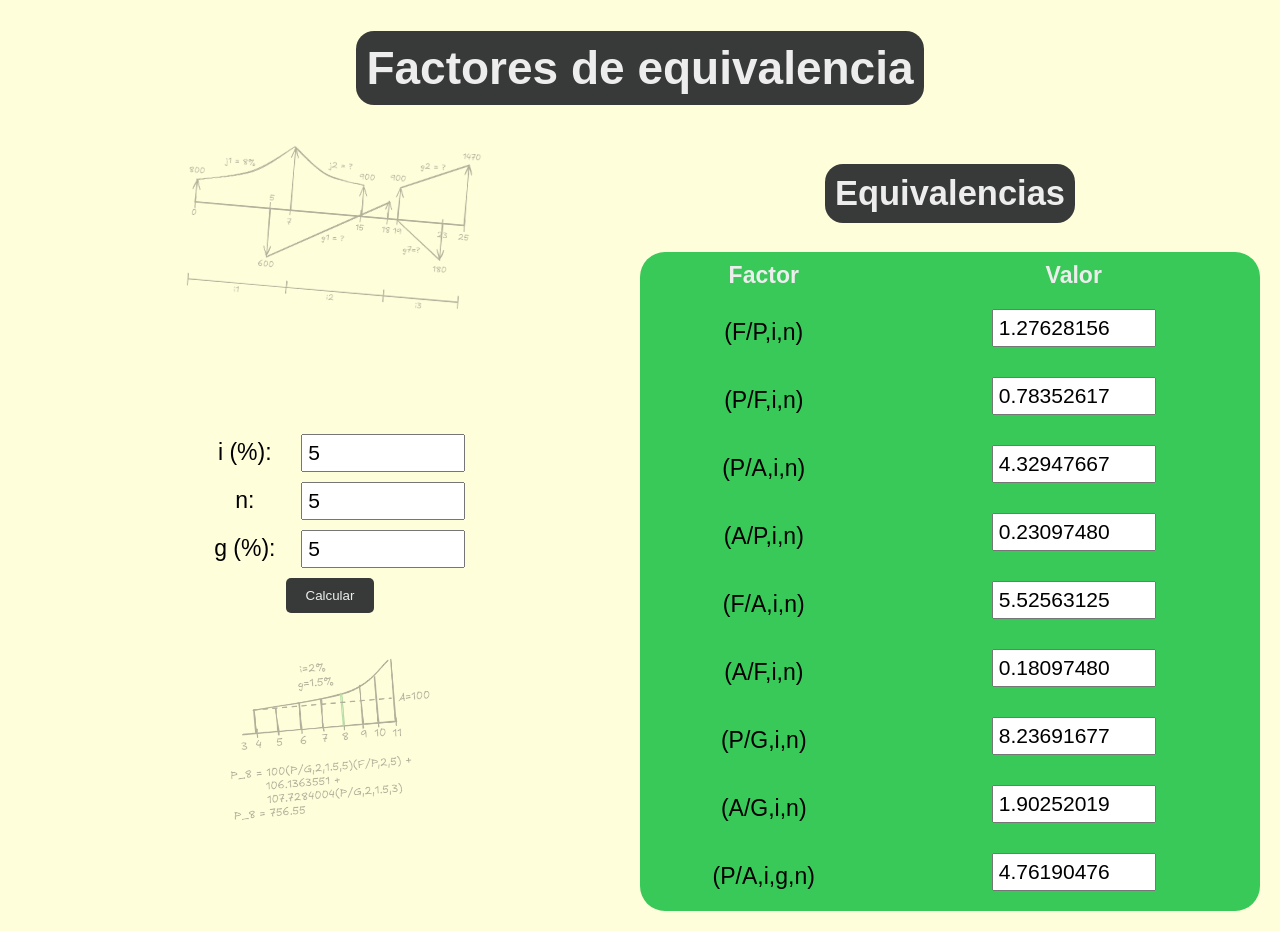
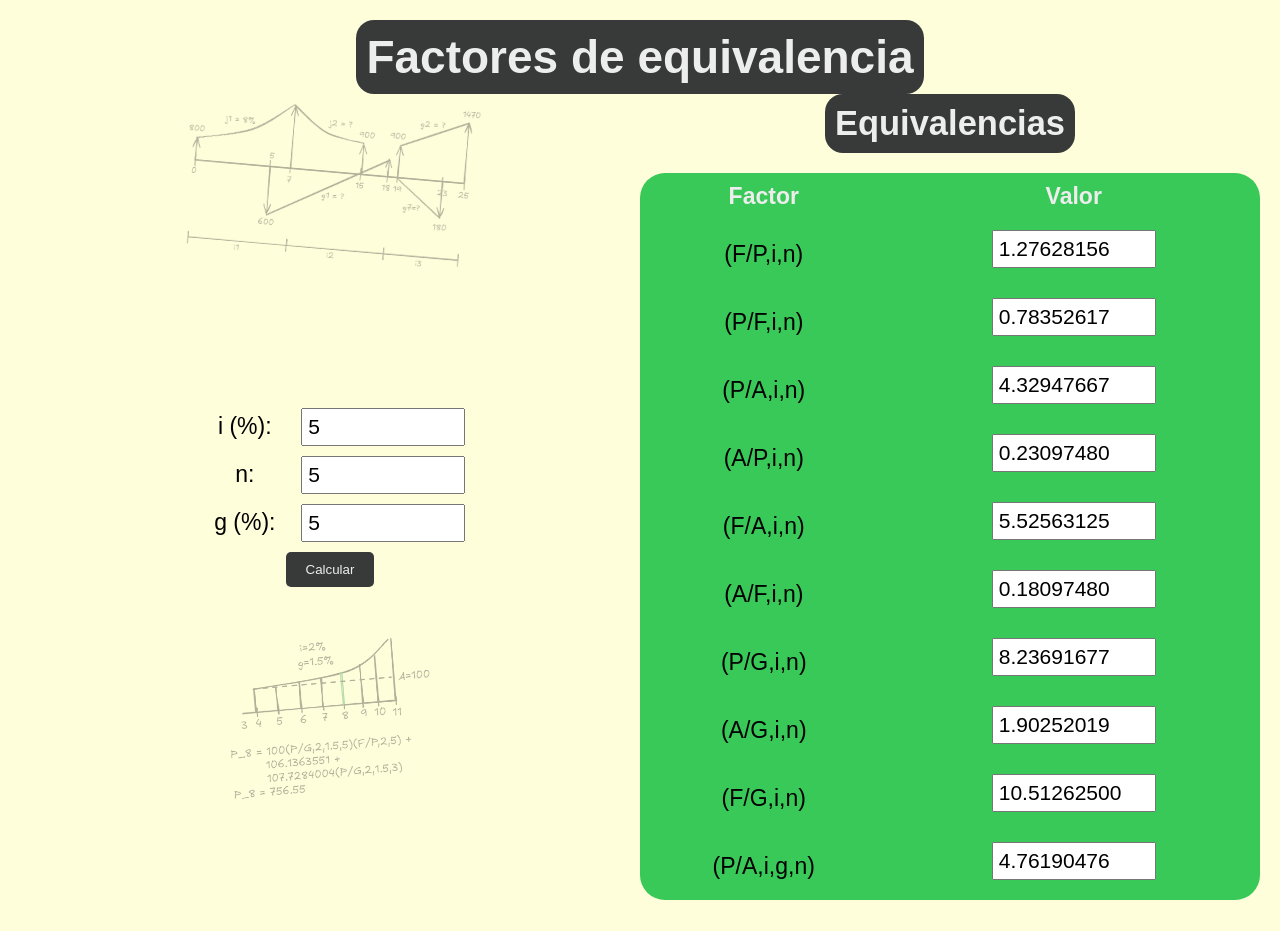
Before and after one commit to DiegoCChumbi/CalcFactoresEquivalenciaEconomicos, a plain HTML site: page index.html in a window 1280 px wide. Both pictures are taken after typing "5", "5", "5" into the empty fields and a click on the input "Calcular". Drawn offline with Linux system fonts and the light colour scheme.

Commit message:
Se ha agregado F/G

```diff
--- a/equivalencias.js
+++ b/equivalencias.js
@@ -15,21 +15,21 @@ document.getElementById("input").addEventListener('submit', function(event) {
     const equivalencia6 = i / ((1 + i) ** n - 1); // (A/F,i,n)
     const equivalencia7 = ((1+i)**n - (i*n) - 1)/((i**2) * (1+i)**n); // (P/G,i,n)
     const equivalencia8 = (1/i) - (n/(((1+i)**n) - 1)); // (A/G,i,n)
+    const equivalencia9 = ((1+i)**n-i*n-1)/(i**2); // (F/G,i,n)
 
-    let equivalencia9;
+    let equivalencia10;
     if (g === 0) {
-        equivalencia9 = "No aplicable";
+        equivalencia10 = "No aplicable";
     }else{
         if(g === i){
-            equivalencia9 = (n/(1+i)).toFixed(8);
+            equivalencia10 = (n/(1+i)).toFixed(8);
             console.log("Estoy usando la formula reducida");
 
         }else{
-            equivalencia9 = (((1-((1+g)/(1+i))**n))/(i-g)).toFixed(8);
+            equivalencia10 = (((1-((1+g)/(1+i))**n))/(i-g)).toFixed(8);
             console.log("Estoy usando la formula completa");
         }
     }
-
 
     document.getElementById('equivalencia1').value = equivalencia1.toFixed(8);
     document.getElementById('equivalencia2').value = equivalencia2.toFixed(8);
@@ -39,5 +39,6 @@ document.getElementById("input").addEventListener('submit', function(event) {
     document.getElementById('equivalencia6').value = equivalencia6.toFixed(8);
     document.getElementById('equivalencia7').value = equivalencia7.toFixed(8);
     document.getElementById('equivalencia8').value = equivalencia8.toFixed(8);
-    document.getElementById('equivalencia9').value = equivalencia9;
+    document.getElementById('equivalencia9').value = equivalencia9.toFixed(8);
+    document.getElementById('equivalencia10').value = equivalencia10;
 });
--- a/index.html
+++ b/index.html
@@ -68,8 +68,12 @@
                     <td><input type="text" id="equivalencia8" readonly></td>
                 </tr>
                 <tr>
+                    <td>(F/G,i,n)</td>
+                    <td><input type="text" id="equivalencia9" readonly></td>
+                </tr>
+                <tr>
                     <td>(P/A,i,g,n)</td>
-                    <td><input type="text" id="equivalencia9" readonly></td>
+                    <td><input type="text" id="equivalencia10" readonly></td>
                 </tr>
             </table>
         </div>
--- a/style.css
+++ b/style.css
@@ -23,6 +23,8 @@ h1, h2 {
     width: fit-content;
     border-radius: 18px;
     padding: 10px;
+    margin-top: 0px;
+    margin-bottom: 0px;
 }
 
 form {
```
